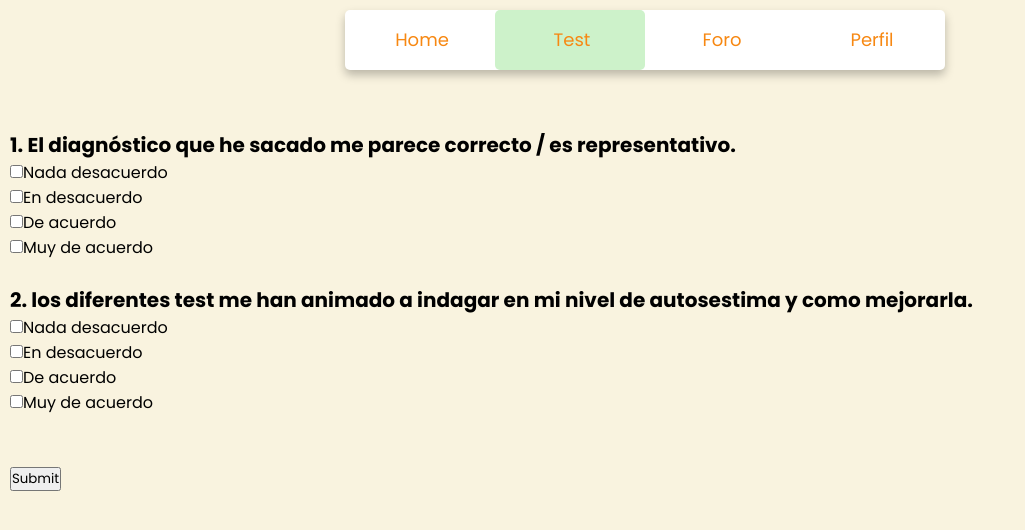
After one commit to Mry3ll0w/Proyecto-PINF, a Django app: template prpinf/app/templates/test_satisfaccion.html in a window 1280 px wide. The commit adds this page. Shown: the top 530 px of the page, without its empty margins (0-1025 px from the left). Run offline with Django 3.2, Linux system fonts and the light colour scheme; the template is opened without the code that fills it, so the values that code supplies are empty.

Commit message:
test_satisfaccion.html y cambios en test_solucion.html

```diff
--- a/prpinf/app/templates/test1_solucion.html
+++ b/prpinf/app/templates/test1_solucion.html
@@ -51,6 +51,9 @@
 <body class = "text">
     <br>
     <br>
+    <h1>{{consejo}}</h1>
+          <br>
+          <br>
 
           <h2>1. Me considero valios@, válid@ y digno de amor y respeto.</h2>
             <p> Lo más importante que tienes que saber para alcanzar una alta autoestima es trabajar en tu autoconcepto, porque a diferencia de la autoestima, este no depende de los demás , tener una buena percepcion de nosotros mismos es el primer paso y más importante a tener una alta autoestima.</p>
--- /dev/null
+++ b/prpinf/app/templates/test_satisfaccion.html
@@ -0,0 +1,99 @@
+<!-- CAMBIAR LOS RADIO POR CHECKBOX Y ESPACIAR LAS RESPUESTAS -->
+<!DOCTYPE html>
+{% load static %}
+<html lang="en" dir="ltr">
+<head>
+    <meta charset="UTF-8">
+    <link rel="stylesheet" href="{% static 'style.css' %}">
+    <link href="{% static 'test-generico.css' %}" rel="stylesheet">
+</head>
+<header>
+    <div class="container">
+      <input type="radio" name="s" id="home">
+
+      <input type="radio" name="s" id="test" checked>
+      <input type="radio" name="s" id="foro">
+      <!--<input type="radio" name="s" id="help">-->
+      <input type="radio" name="s" id="perfil">
+      <nav>
+
+        <div class="slider"></div>
+
+
+        <label class="home" for="home">
+        <i class="fas fa-home"></i>Home
+        </label>
+
+
+        <label class="test" for="test">
+        <a href="http://127.0.0.1:8000/app/poll/">
+        <i class="fas fa-blog"></i>Test
+        </a>
+        </label>
+
+        <label class="foro" for="foro">
+        <a href="http://127.0.0.1:8000/app/foro">
+        <i class="fas fa-code"></i>Foro
+        </a>
+        </label>
+        <!--<label class="help" for="help">
+          <i class="fas fa-envelope"></i>
+        </label>-->
+        <label class="perfil" for="perfil">
+        <a href="http://127.0.0.1:8000/app/perfil">
+        <i class="fas fa-user"></i>Perfil
+        </a>
+        </label>
+      </nav>
+    </div>
+  </header>
+
+<body class = "text">
+    <br>
+    <br>
+    <form action="" method="post">{% csrf_token %}
+
+          <h2>1. El diagnóstico que he sacado me parece correcto / es representativo.</h2>
+
+            <!-- Cuidado con los  -->
+
+             <label><input type="checkbox" name="poll20" value="option1" >Nada desacuerdo</label>
+              <br>
+              <label><input type="checkbox" name="poll20" value="option2" >En desacuerdo</label>
+              <br>
+              <label><input type="checkbox" name="poll20" value="option3" >De acuerdo</label>
+              <br>
+              <label><input type="checkbox" name="poll20" value="option4" >Muy de acuerdo</label>
+
+
+          <br>
+          <br>
+          <h2>2. los diferentes test me han animado a indagar en mi nivel de autosestima y como mejorarla.</h2>
+
+             <label><input type="checkbox" name="poll21" value="option1" >Nada desacuerdo</label>
+             <br>
+              <label><input type="checkbox" name="poll21" value="option2" >En desacuerdo</label>
+              <br>
+              <label><input type="checkbox" name="poll21" value="option3" >De acuerdo</label>
+              <br>
+              <label><input type="checkbox" name="poll21" value="option4" >Muy de acuerdo</label>
+              <br>
+
+          <br>
+          <br>
+          <!--   LA TERCERA PREGUNTA SALDRA EN LA SEGUNDA PRESENTACION
+          <h2>3. .</h2>
+
+
+            <label><input type="checkbox" name="poll3" value="option1" >Nada desacuerdo</label>
+            <br>
+            <label><input type="checkbox" name="poll3" value="option2" >En desacuerdo</label>
+            <br>
+            <label><input type="checkbox" name="poll3" value="option3" >De acuerdo</label>
+            <br>
+            <label><input type="checkbox" name="poll3" value="option4" >Muy de acuerdo</label>
+          -->
+        <input type="submit">
+    </form>
+</body>
+  </html>
```
